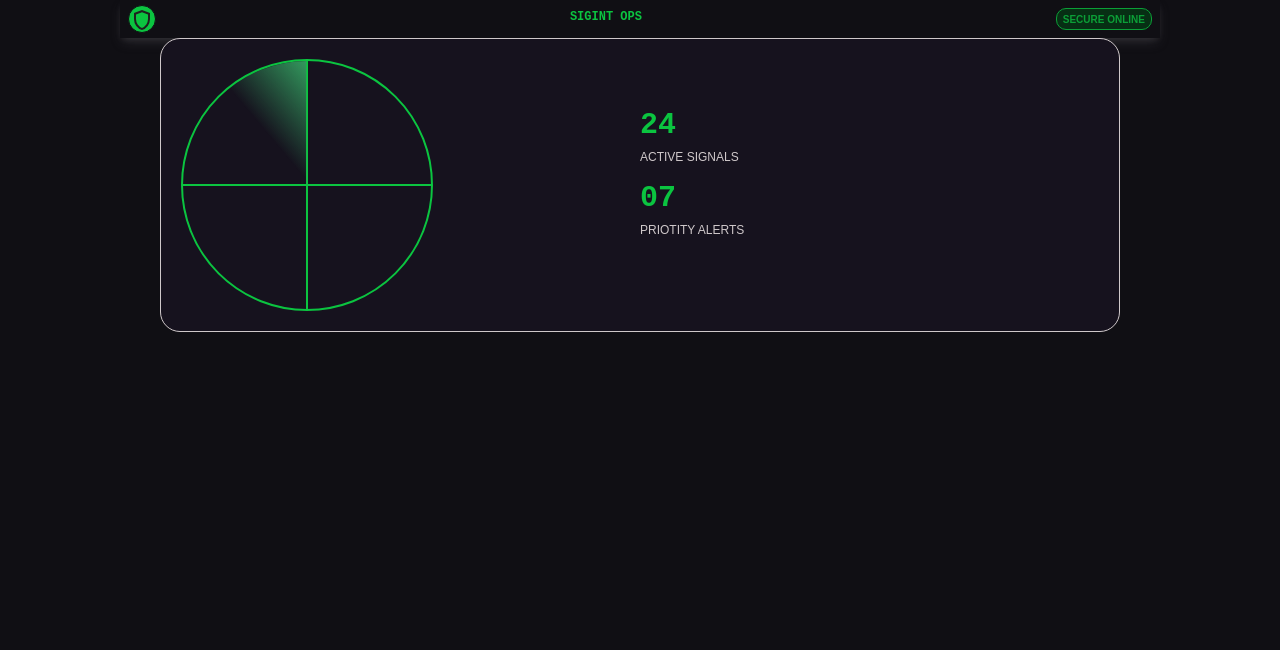
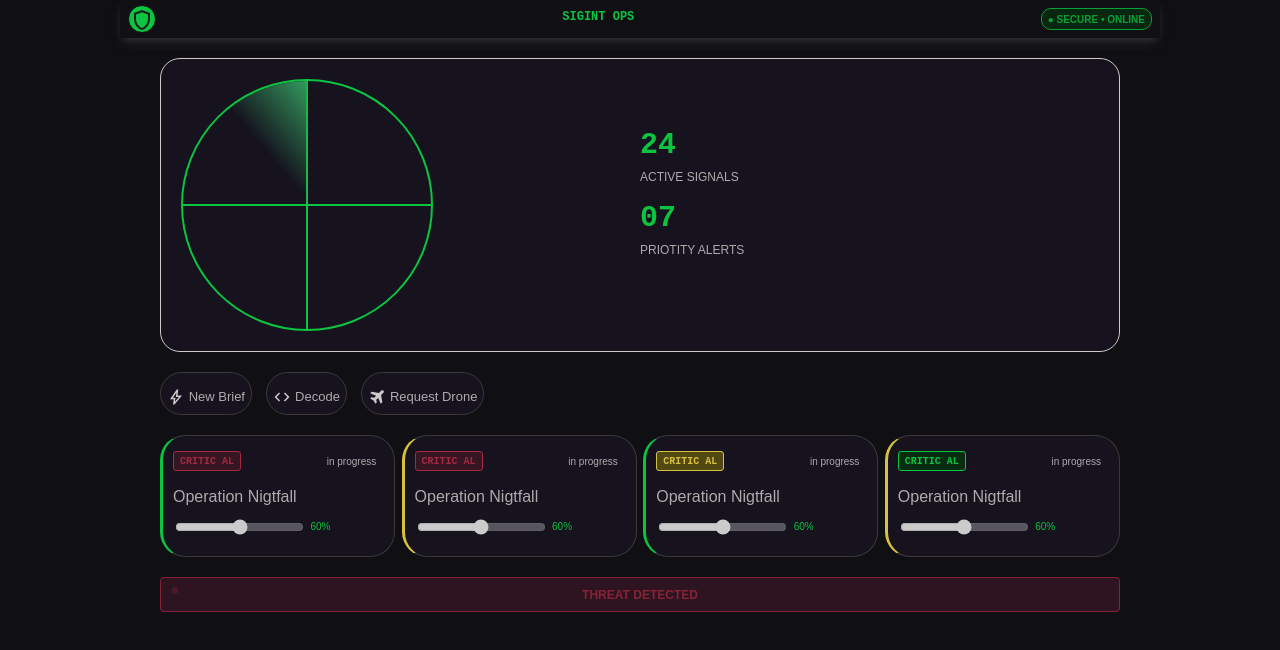
Before and after one commit to revivoodel/radarTest, a plain HTML site: page index.html in a window 1280 px wide. Drawn offline with Linux system fonts and the light colour scheme.

Commit message:
section button and card update

```diff
--- a/index.html
+++ b/index.html
@@ -17,7 +17,7 @@
                     d="M480-80q-139-35-229.5-159.5T160-516v-244l320-120 320 120v244q0 152-90.5 276.5T480-80Zm0-84q104-33 172-132t68-220v-189l-240-90-240 90v189q0 121 68 220t172 132Zm0-316Z" />
             </svg></button>
         <h1>SIGINT OPS</h1>
-        <button>SECURE ONLINE</button>
+        <button>● SECURE • ONLINE</button>
 
     </header>
     <main>
@@ -38,7 +38,81 @@
                 </article>
             </div>
         </section>
+        <section id="button-erea">
+            <button><svg xmlns="http://www.w3.org/2000/svg" height="18px" viewBox="0 -960 960 960" width="18px"
+                    fill="#cfc8ca">
+                    <path
+                        d="m422-232 207-248H469l29-227-185 267h139l-30 208ZM320-80l40-280H160l360-520h80l-40 320h240L400-80h-80Zm151-390Z" />
+                </svg>
+                <p>New Brief</p>
+            </button>
+            <button>
+                <svg xmlns="http://www.w3.org/2000/svg" height="18px" viewBox="0 -960 960 960" width="18px"
+                    fill="#cfc8ca">
+                    <path
+                        d="M320-240 80-480l240-240 57 57-184 184 183 183-56 56Zm320 0-57-57 184-184-183-183 56-56 240 240-240 240Z" />
+                </svg>
+                <p>Decode</p>
+            </button>
+            <button>
+                <svg xmlns="http://www.w3.org/2000/svg" height="18px" viewBox="0 -960 960 960" width="18px"
+                    fill="#cfc8ca">
+                    <path
+                        d="m397-115-99-184-184-99 71-70 145 25 102-102-317-135 84-86 385 68 124-124q23-23 57-23t57 23q23 23 23 56.5T822-709L697-584l68 384-85 85-136-317-102 102 26 144-71 71Z" />
+                </svg>
+                <p>Request Drone</p>
+            </button>
+        </section>
+        <section id="cards">
+            <article>
+                <div>
+                    <button class="red-botton">CRITIC AL</button>
+                    <p>in progress</p>
+                </div>
+                <p>Operation Nigtfall</p>
 
+                <input type="range" id="range" min="0" max="100" step="1" value="50" disabled>
+                <label for="range">60%</label>
+
+            </article>
+            <article>
+                <div>
+                    <button class="red-botton">CRITIC AL</button>
+                    <p>in progress</p>
+                </div>
+                <p>Operation Nigtfall</p>
+
+                <input type="range" id="range" min="0" max="100" step="1" value="50" disabled>
+                <label for="range">60%</label>
+
+            </article>
+            <article>
+                <div>
+                    <button class="yellow-botton">CRITIC AL</button>
+                    <p>in progress</p>
+                </div>
+                <p>Operation Nigtfall</p>
+
+                <input type="range" id="range" min="0" max="100" step="1" value="50" disabled>
+                <label for="range">60%</label>
+
+            </article>
+            <article>
+                <div>
+                    <button class="green-botton">CRITIC AL</button>
+                    <p>in progress</p>
+                </div>
+                <p>Operation Nigtfall</p>
+
+                <input type="range" id="range" min="0" max="100" step="1" value="50" disabled>
+                <label for="range">60%</label>
+
+            </article>
+        </section>
+        <section id="detected-button">
+            <p>●</p>
+            <button>THREAT DETECTED</button>
+        </section>
     </main>
     <footer></footer>
 
--- a/style.css
+++ b/style.css
@@ -2,13 +2,14 @@
     --black: #100F14;
     --light-black: #16121E;
     --green: #0BC440;
-    --dark-green: rgb(6, 55, 20);
-    --dark-red: #27121B;
-    --red: #831F33;
-    --text: #cfc8ca;
+    --dark-green: rgb(8, 44, 17);
+    --dark-red: #361623;
+    --red: #a42941;
+    --text: #b1aaac;
     --gray: #cfc8ca;
-
-
+    --dark-gray: #3d393a;
+    --yellow: #d8c141;
+    --dark-yellow: #524812;
 }
 
 body {
@@ -121,4 +122,151 @@ header button:nth-child(n+2):hover {
 main {
     width: 75%;
     margin: auto;
+    display: flex;
+    flex-direction: column;
+    gap: 20px;
+    margin-top: 20px;
+    margin-bottom: 20px;
 }
+
+#button-erea button {
+    background-color: var(--light-black);
+    border-radius: 25px;
+    border: 1px var(--dark-gray) solid;
+    color: var(--text);
+    font-size: 13px;
+    height: 43px;
+    margin-right: 10px;
+}
+
+#button-erea button:hover {
+    transform: scale(1.1);
+    background-color: var(--dark-green);
+    border-color: var(--green);
+}
+
+#button-erea button p {
+    display: inline;
+
+}
+
+#button-erea button svg {
+    position: relative;
+    top: 5px;
+}
+
+#cards {
+    display: flex;
+    justify-content: space-between;
+    flex-wrap: nowrap;
+}
+
+#cards article {
+    width: 22%;
+    height: 100px;
+    background-color: var(--light-black);
+    border-radius: 25px;
+    border: 1px var(--dark-gray) solid;
+    transition: all 0.5s;
+    padding: 10px;
+    color: var(--text);
+}
+
+#cards article:nth-child(odd) {
+    border-left: var(--green) 3px solid;
+}
+
+#cards article:nth-child(even) {
+    border-left: var(--yellow) 3px solid;
+}
+
+#cards article:hover {
+    transform: rotate(2deg);
+    border: 2px solid var(--green);
+}
+
+#cards article div {
+    display: flex;
+    justify-content: space-between;
+}
+
+#cards article div p {
+    font-size: 10px;
+}
+
+#cards button {
+    height: 20px;
+    text-align: center;
+    font-family: 'Courier Prime', monospace;
+    font-weight: bold;
+    font-size: 10px;
+    border-radius: 3px;
+    border: 1px var(--gray) solid;
+    position: relative;
+    top: 5px;
+}
+
+#cards .red-botton {
+    border-color: var(--red);
+    background-color: var(--dark-red);
+    color: var(--red);
+}
+
+#cards .green-botton {
+    border-color: var(--green);
+    background-color: var(--dark-green);
+    color: var(--green);
+}
+
+#cards .yellow-botton {
+    border-color: var(--yellow);
+    background-color: var(--dark-yellow);
+    color: var(--yellow);
+}
+
+#cards p {
+    padding: 0;
+    margin: 8px 8px 8px 0;
+}
+
+input[type="range"]:disabled {
+    opacity: 1;
+    accent-color: var(--green);
+}
+
+#cards label {
+    color: var(--green);
+    font-size: 10px;
+    position: relative;
+    top: -5px;
+}
+
+#detected-button {
+    position: relative;
+     transition: all 0.5s;
+}
+
+#detected-button p {
+    position: absolute;
+    top: -15px;
+    left: 10px;
+    color: var(--red);
+
+}
+
+#detected-button button {
+    width: 100%;
+    border: 1px solid var(--red);
+    background-color: var(--dark-red);
+    color: var(--red);
+    height: 35px;
+    border-radius: 4px;
+    font-size: 12px;
+    font-weight: bold;
+    opacity: 80%;
+
+}
+#detected-button:hover{
+     transform: scale(1.05);
+     opacity: 100%;
+}
```
